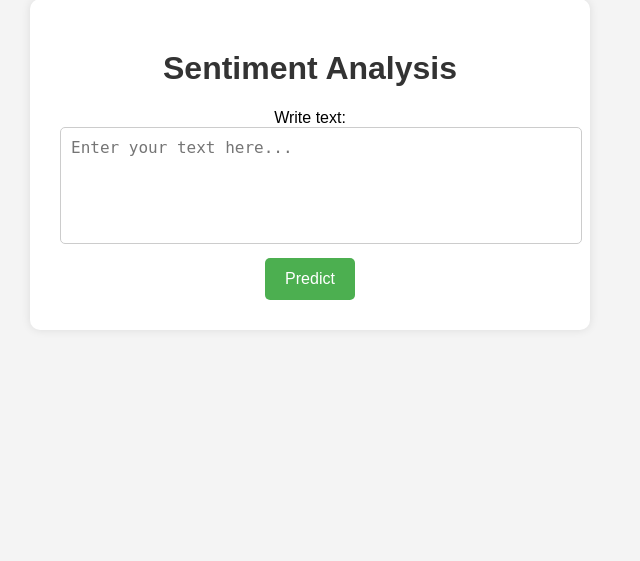
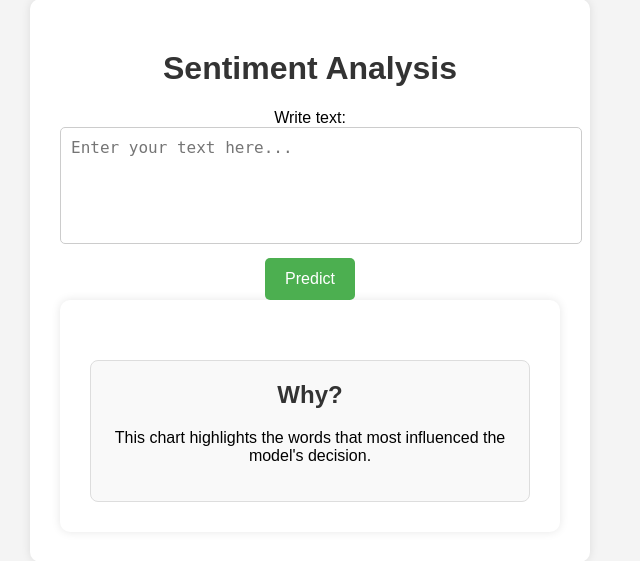
Before and after one commit to Raman-Brar-IITD/MLops-Project2, a Flask app: page / in a window 1280 px wide. Shown: the part 29-590 px from the top of the page, without its empty margins (330-970 px from the left). Run offline with Flask 3, Linux system fonts and the light colour scheme; parts of the project's set-up code (start-up, migrations or seed data) failed here and were passed over.

Commit message:
The vectorizer fetching from mlflow settup

```diff
--- a/flask_app/app.py
+++ b/flask_app/app.py
@@ -8,6 +8,7 @@
 from nltk.stem import WordNetLemmatizer
 from nltk.corpus import stopwords
 import warnings
+from lime.lime_text import LimeTextExplainer
 
 warnings.simplefilter("ignore", UserWarning)
 warnings.filterwarnings("ignore")
@@ -61,17 +62,27 @@
 
 # Load model and vectorizer
 model_name = "my_model"
-def get_latest_model_version(model_name):
+def get_latest_model(model_name):
     client = mlflow.MlflowClient()
     versions = client.get_latest_versions(model_name, stages=["Production"])
     if not versions:
         versions = client.get_latest_versions(model_name, stages=["None"])
-    return versions[0].version if versions else None
+    return versions[0] if versions else None
 
-model_version = get_latest_model_version(model_name)
-model_uri = f'models:/{model_name}/{model_version}'
-model = mlflow.pyfunc.load_model(model_uri)
-vectorizer = pickle.load(open('models/vectorizer.pkl', 'rb'))
+latest_model=get_latest_model(model_name=model_name)
+run_id=latest_model.run_id
+
+vectorizer_path=mlflow.artifacts.download_artifacts(run_id=run_id,artifact_path="vectorizer/vectorizer.pkl",dst_path=".")
+with open(vectorizer_path,"rb") as f:
+    vectorizer=pickle.load(f)
+
+model_uri = f'models:/{model_name}/{latest_model.version}'
+model = mlflow.sklearn.load_model(model_uri)
+vec=mlflow.MlflowClient.download_artifacts
+token_pattern = re.compile(r"(?u)\b\w\w+\b")
+# create lime explianer
+explainer=LimeTextExplainer(class_names=["Negative","Positive"], split_expression=lambda x: token_pattern.findall(x))
+
 
 # Flask app
 app = Flask(__name__)
@@ -82,12 +93,24 @@
 
 @app.route("/predict", methods=["POST"])
 def predict():
-    text = request.form["text"]
+    text=request.form["text"]
+    def predictor(texts):
+        cleaned_texts = [normalize_text(t) for t in texts]
+        features = vectorizer.transform(cleaned_texts)
+        # The model expects a DataFrame, so we need to create one
+        features_df = pd.DataFrame(features.toarray(), columns=[str(i) for i in range(features.shape[1])])
+        # Return prediction probabilities
+        return model.predict_proba(features_df)
+
+
+    explanation=explainer.explain_instance(text,predictor,num_features=10)
+
+
     cleaned_text = normalize_text(text)
     features = vectorizer.transform([cleaned_text])
     features_df = pd.DataFrame(features.toarray(), columns=[str(i) for i in range(features.shape[1])])
     prediction = model.predict(features_df)[0]
-    return render_template("index.html", result=prediction)
+    return render_template("index.html", result=prediction,explanation=explanation.as_html())
 
 if __name__ == "__main__":
     app.run(debug=True, host="0.0.0.0", port=5000)
--- a/flask_app/requirements.txt
+++ b/flask_app/requirements.txt
@@ -5,3 +5,4 @@
 nltk==3.9.1
 numpy==2.2.1
 pandas==2.2.3
+lime
--- a/flask_app/templates/index.html
+++ b/flask_app/templates/index.html
@@ -10,6 +10,17 @@
             background-color: #f4f4f4;
             text-align: center;
             padding: 20px;
+        }
+        .explanation {
+        margin-top: 30px;
+        padding: 20px;
+        border-radius: 8px;
+        background-color: #f9f9f9;
+        border: 1px solid #ddd;
+        }
+        .explanation h2 {
+            margin-top: 0;
+            color: #333;
         }
         .container {
             max-width: 500px;
@@ -70,7 +81,7 @@
             <label for="text">Write text:</label><br>
             <textarea id="text" name="text" rows="5" placeholder="Enter your text here..."></textarea><br>
             <button type="submit">Predict</button>
-        </form>
+        </form
 
         {% if result is not none %}
             <div class="result {% if result == 1 %}positive{% else %}negative{% endif %}">
@@ -82,6 +93,15 @@
             </div>
         {% endif %}
     </div>
+    <div class="container">
+    {% if explanation is not none %}
+        <div class="explanation">
+            <h2>Why?</h2>
+            <p>This chart highlights the words that most influenced the model's decision.</p>
+            {{ explanation | safe }}
+        </div>
+    {% endif %}
+    </div>
 
 </body>
 </html>
--- a/src/model/model_evaluation.py
+++ b/src/model/model_evaluation.py
@@ -111,6 +111,7 @@
 
             # Log the metrics file to MLflow
             mlflow.log_artifact('reports/metrics.json')
+            mlflow.log_artifact("models/vectorizer.pkl",artifact_path="vectorizer")
 
         except Exception as e:
             logging.error('Failed to complete the model evaluation process: %s', e)
```
Also changed, not shown: tests/test_model.py (+2 -2 lines), 2 other files.
